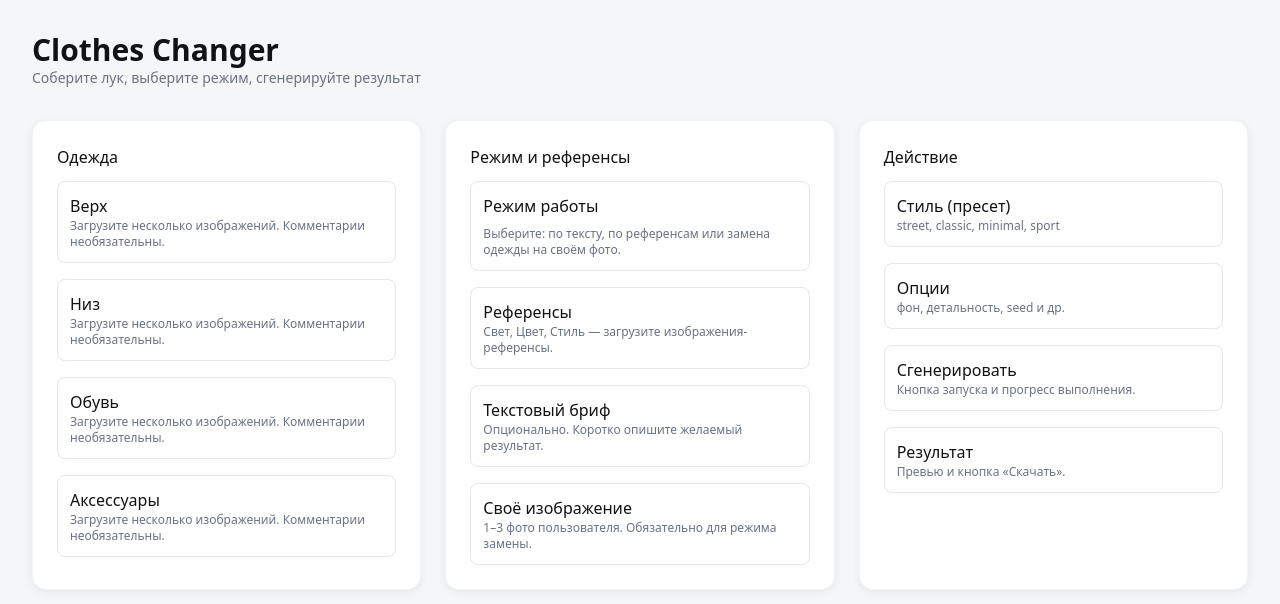
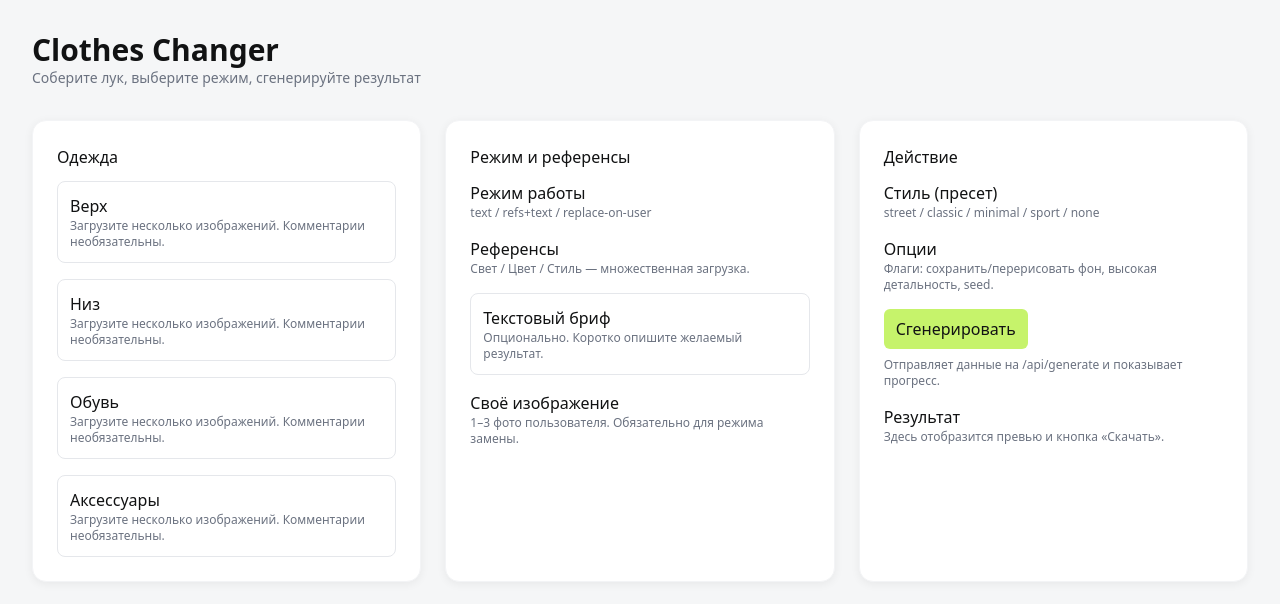
Before and after one commit to labprototypes/clothes-changer-by-lab, a Next.js app: page / in a window 1280 px wide. Shown: the top 604 px of the page. Built offline with nearby package versions, Linux system fonts and the light colour scheme.

Commit message:
feat(ui): add placeholder components and wire them into main page

```diff
--- a/app/page.tsx
+++ b/app/page.tsx
@@ -1,3 +1,12 @@
+import ClothesSection from '@/components/ClothesSection'
+import ReferenceSection from '@/components/ReferenceSection'
+import UserImageSection from '@/components/UserImageSection'
+import ModeSelector from '@/components/ModeSelector'
+import PresetStyleSelect from '@/components/PresetStyleSelect'
+import OptionsPanel from '@/components/OptionsPanel'
+import GenerateButton from '@/components/GenerateButton'
+import ResultPreview from '@/components/ResultPreview'
+
 export default function Page() {
   return (
     <main className="grid grid-cols-1 md:grid-cols-2 lg:grid-cols-3 gap-4 md:gap-6">
@@ -28,22 +37,13 @@ export default function Page() {
       <section className="card p-4 md:p-5 lg:p-6">
         <h2 className="section-title mb-3">Режим и референсы</h2>
         <div className="space-y-4">
-          <div className="border rounded-lg p-3">
-            <div className="font-medium mb-2">Режим работы</div>
-            <p className="help-text">Выберите: по тексту, по референсам или замена одежды на своём фото.</p>
-          </div>
-          <div className="border rounded-lg p-3">
-            <div className="font-medium">Референсы</div>
-            <p className="help-text">Свет, Цвет, Стиль — загрузите изображения-референсы.</p>
-          </div>
+          <ModeSelector />
+          <ReferenceSection />
           <div className="border rounded-lg p-3">
             <div className="font-medium">Текстовый бриф</div>
             <p className="help-text">Опционально. Коротко опишите желаемый результат.</p>
           </div>
-          <div className="border rounded-lg p-3">
-            <div className="font-medium">Своё изображение</div>
-            <p className="help-text">1–3 фото пользователя. Обязательно для режима замены.</p>
-          </div>
+          <UserImageSection />
         </div>
       </section>
 
@@ -51,22 +51,10 @@ export default function Page() {
       <aside className="card p-4 md:p-5 lg:p-6">
         <h2 className="section-title mb-3">Действие</h2>
         <div className="space-y-4">
-          <div className="border rounded-lg p-3">
-            <div className="font-medium">Стиль (пресет)</div>
-            <p className="help-text">street, classic, minimal, sport</p>
-          </div>
-          <div className="border rounded-lg p-3">
-            <div className="font-medium">Опции</div>
-            <p className="help-text">фон, детальность, seed и др.</p>
-          </div>
-          <div className="border rounded-lg p-3">
-            <div className="font-medium">Сгенерировать</div>
-            <p className="help-text">Кнопка запуска и прогресс выполнения.</p>
-          </div>
-          <div className="border rounded-lg p-3">
-            <div className="font-medium">Результат</div>
-            <p className="help-text">Превью и кнопка «Скачать».</p>
-          </div>
+          <PresetStyleSelect />
+          <OptionsPanel />
+          <GenerateButton />
+          <ResultPreview />
         </div>
       </aside>
     </main>
--- /dev/null
+++ b/components/ClothesSection.tsx
@@ -0,0 +1,8 @@
+export default function ClothesSection() {
+  return (
+    <div>
+      <div className="font-medium">Секция одежды</div>
+      <p className="help-text">Здесь будет загрузка элементов: верх/низ/обувь/аксессуары.</p>
+    </div>
+  )
+}
--- /dev/null
+++ b/components/GenerateButton.tsx
@@ -0,0 +1,8 @@
+export default function GenerateButton() {
+  return (
+    <div>
+      <button className="px-3 py-2 rounded-md bg-primary text-ink font-medium">Сгенерировать</button>
+      <p className="help-text mt-2">Отправляет данные на /api/generate и показывает прогресс.</p>
+    </div>
+  )
+}
--- /dev/null
+++ b/components/ModeSelector.tsx
@@ -0,0 +1,8 @@
+export default function ModeSelector() {
+  return (
+    <div>
+      <div className="font-medium">Режим работы</div>
+      <p className="help-text">text / refs+text / replace-on-user</p>
+    </div>
+  )
+}
--- /dev/null
+++ b/components/OptionsPanel.tsx
@@ -0,0 +1,8 @@
+export default function OptionsPanel() {
+  return (
+    <div>
+      <div className="font-medium">Опции</div>
+      <p className="help-text">Флаги: сохранить/перерисовать фон, высокая детальность, seed.</p>
+    </div>
+  )
+}
--- /dev/null
+++ b/components/PresetStyleSelect.tsx
@@ -0,0 +1,8 @@
+export default function PresetStyleSelect() {
+  return (
+    <div>
+      <div className="font-medium">Стиль (пресет)</div>
+      <p className="help-text">street / classic / minimal / sport / none</p>
+    </div>
+  )
+}
--- /dev/null
+++ b/components/ReferenceSection.tsx
@@ -0,0 +1,8 @@
+export default function ReferenceSection() {
+  return (
+    <div>
+      <div className="font-medium">Референсы</div>
+      <p className="help-text">Свет / Цвет / Стиль — множественная загрузка.</p>
+    </div>
+  )
+}
--- /dev/null
+++ b/components/ResultPreview.tsx
@@ -0,0 +1,8 @@
+export default function ResultPreview() {
+  return (
+    <div>
+      <div className="font-medium">Результат</div>
+      <p className="help-text">Здесь отобразится превью и кнопка «Скачать».</p>
+    </div>
+  )
+}
--- /dev/null
+++ b/components/UserImageSection.tsx
@@ -0,0 +1,8 @@
+export default function UserImageSection() {
+  return (
+    <div>
+      <div className="font-medium">Своё изображение</div>
+      <p className="help-text">1–3 фото пользователя. Обязательно для режима замены.</p>
+    </div>
+  )
+}
```
